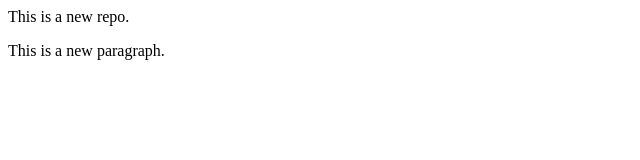
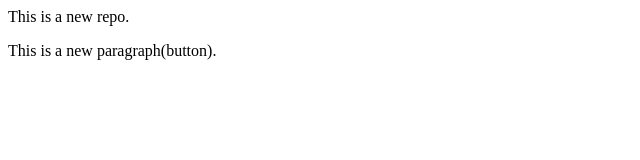
Before and after one commit to bibek-spk/LocalRepo, a plain HTML site: page index.html in a window 1280 px wide. Shown: the full height of the page, 0-640 px from the left. Drawn offline with Linux system fonts and the light colour scheme.

```diff
--- a/index.html
+++ b/index.html
@@ -1,2 +1,2 @@
 <p>This is a new repo.</p>
-<p>This is a new paragraph.</p>
+<p>This is a new paragraph(button).</p>
```
